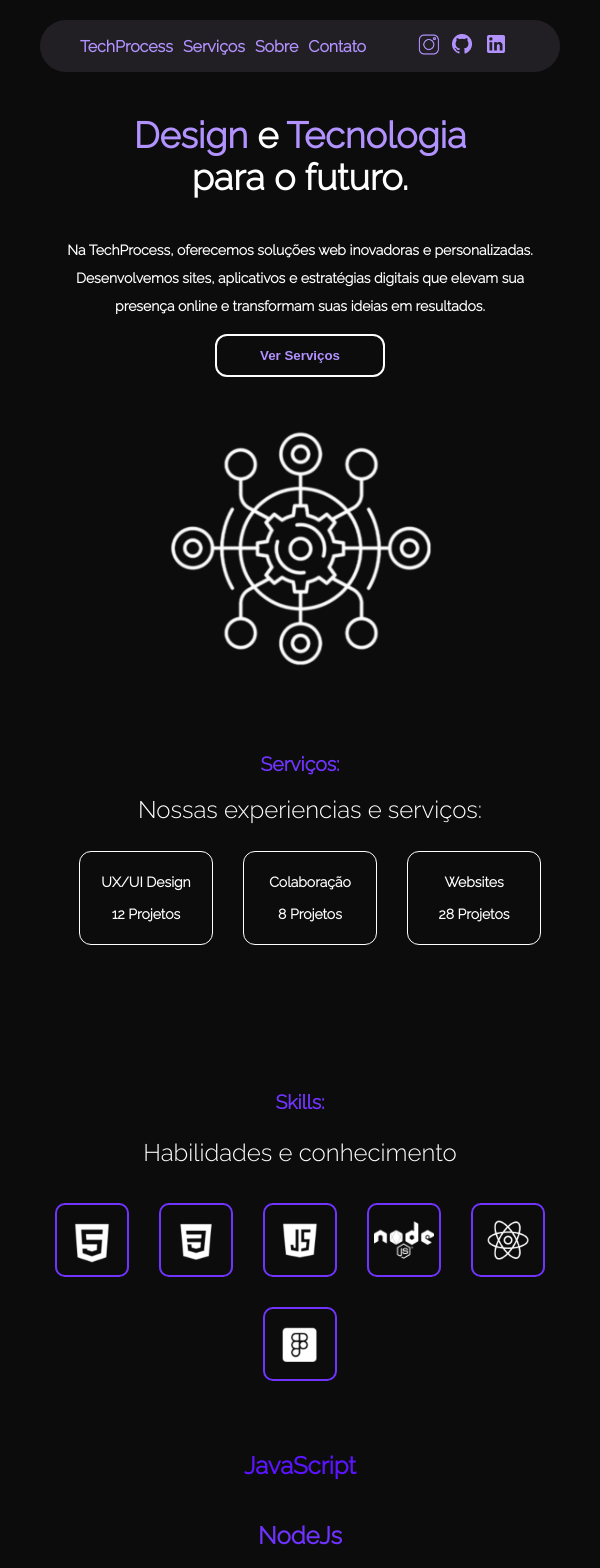
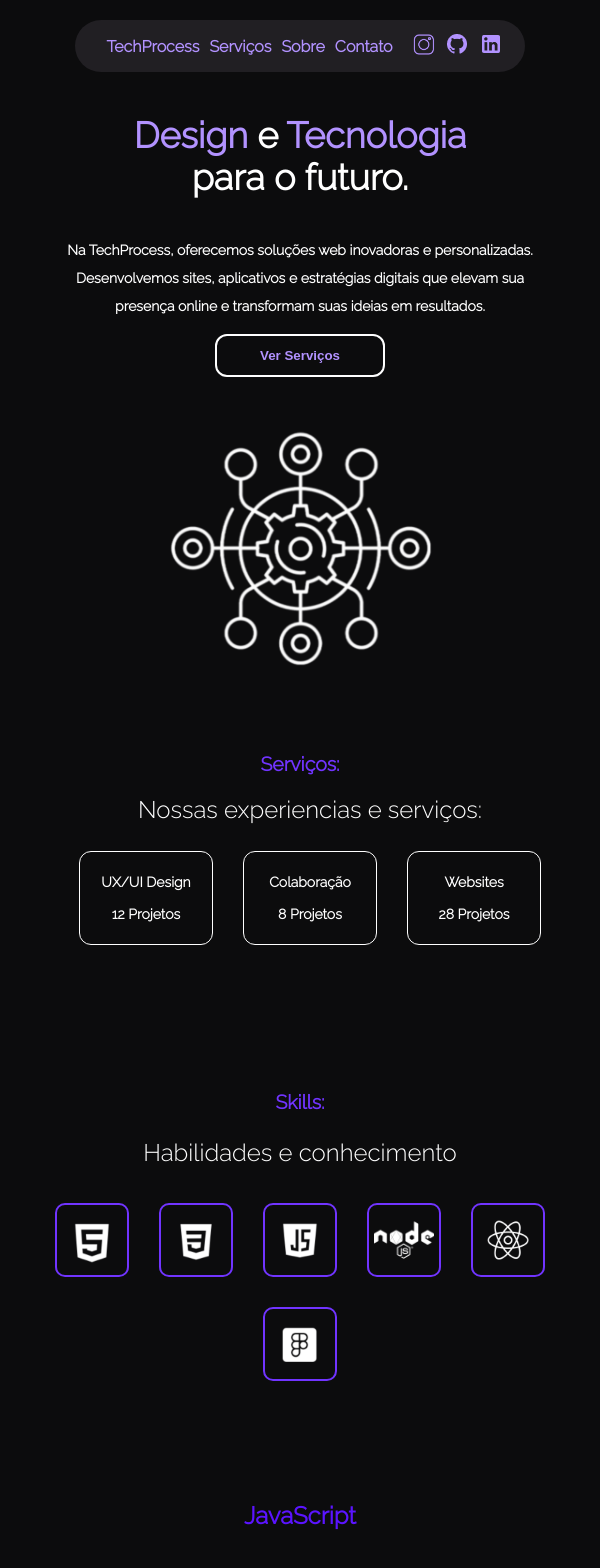
Before and after one commit to bruno-2810/techProcess_tcc, a React (Create React App) app: page / in a window 600 px wide. Shown: the top 1568 px of the page. Built offline with nearby package versions, Linux system fonts and the light colour scheme.

Commit message:
ajuste final

```diff
--- a/src/components/cabecalho/index.scss
+++ b/src/components/cabecalho/index.scss
@@ -13,11 +13,12 @@
     animation: txt 1.0s ease-out;
 
     @keyframes txt {
-           0%{
+        0% {
             opacity: 0%;
             transform: translateX(-1500px);
         }
-           100%{
+
+        100% {
             opacity: 100%;
         }
     }
@@ -41,8 +42,8 @@
 
     .icons-cabecalho {
         align-self: center;
-      margin-left: 40px;
-      margin-right: 40px;
+        margin-left: 30px;
+        margin-right: 30px;
 
         .email {
             margin-right: 23px;
@@ -60,3 +61,18 @@
         }
     }
 }
+
+@media (max-width: 720px) {
+
+    .cabecalho {
+
+        .textos-cabecalho {
+            margin-left: 9px;
+        }
+        .icons-cabecalho {
+            margin-left: 8px;
+            margin-right: 10px;
+        }
+    }
+
+}
--- a/src/components/secao2/index.scss
+++ b/src/components/secao2/index.scss
@@ -91,6 +91,13 @@
         font-weight: 600;
         gap: 15px;
         padding-left: 20px;
+
+        .cards {
+            display: flex;
+            justify-content: center;
+            align-items: center;
+            gap: 15px;
+        }
     }
 
     h1 {
--- a/src/components/secao4/index.scss
+++ b/src/components/secao4/index.scss
@@ -2,7 +2,7 @@
     display: flex;
     flex-direction: column;
     align-items: center;
-    margin-top: 100px;
+    margin-top: 130px;
     padding: 0  20px;
 
 
@@ -71,7 +71,7 @@
             display: flex;
             justify-content: center;
             text-align: center;
-            margin: 50px 0px 0px 0px;
+            margin: 100px 0px -30px 0px;
             padding: 0;
         }
 
```
Lines whose indentation alone changed are shown as unchanged.
